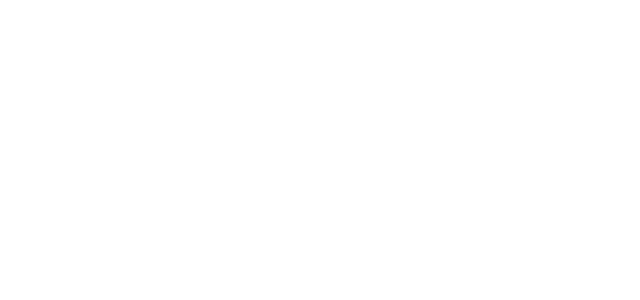
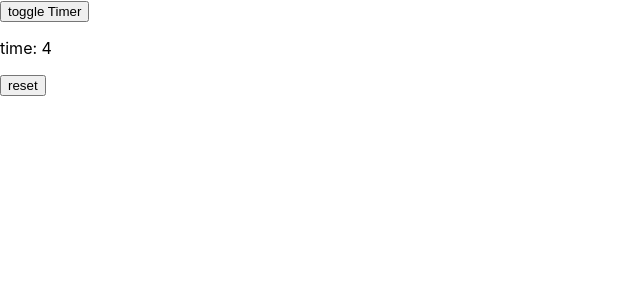
Before and after one commit to yuktnk/studying-hooks, a React (Create React App) app: page /useeffect2 in a window 1280 px wide. Shown: the top 300 px of the page, without its empty margins (0-640 px from the left). Built offline with nearby package versions, Linux system fonts and the light colour scheme.

Commit message:
useEffect（クリーンアップ関数）

```diff
--- a/src/Router.jsx
+++ b/src/Router.jsx
@@ -1,6 +1,6 @@
 import React from 'react';
 import { BrowserRouter, Route, Switch } from 'react-router-dom';
-import { Toppage, StudyingUseState, StudyingUseEffect } from './templates/index';
+import { Toppage, StudyingUseState, StudyingUseEffect, Cleanup } from './templates/index';
 
 const Router = () => {
   return (
@@ -9,6 +9,7 @@
         <Route exact path={"/"} component={Toppage} />
         <Route exact path={"/usestate"} component={StudyingUseState} />
         <Route exact path={"/useeffect"} component={StudyingUseEffect} />
+        <Route exact path={"/useeffect2"} component={Cleanup} />
       </Switch>
     </BrowserRouter>
   )
--- /dev/null
+++ b/src/templates/Cleanup.jsx
@@ -0,0 +1,46 @@
+import React, { useState, useEffect } from 'react'
+
+const LIMIT = 5;
+
+const Timer = () => {
+  const [timeLeft, setTimeLeft] = useState(LIMIT);
+
+  const reset = () => {
+    setTimeLeft(5);
+  }
+
+  const tick = () => {
+    console.log("tick");
+    setTimeLeft((prevTime) => (prevTime === 0 ? LIMIT : prevTime - 1))
+  }
+
+  useEffect(() => {
+    console.log("create Timer");
+    const timerId = setInterval(tick, 1000);
+    return () => {
+      console.log("cleanup Timer");
+      clearInterval(timerId);
+    };
+  }, [])
+
+  return (
+    <div>
+      <p>time: {timeLeft}</p>
+      <button onClick={reset}>reset</button>
+    </div>
+  );
+}
+
+
+const Cleanup = () => {
+  const [visible, setVisible] = useState(true);
+
+  return (
+    <div>
+      <button onClick={() => setVisible(!visible)}>toggle Timer</button>
+      {visible ? <Timer /> : ""}
+    </div>
+  )
+}
+
+export default Cleanup
--- a/src/templates/StudyingUseEffect.jsx
+++ b/src/templates/StudyingUseEffect.jsx
@@ -6,14 +6,16 @@
 const StudyingUseEffect = () => {
   const classes = useStyles();
 
-  const [count, setCount] = useState(0),              // 1
-        [items, setItems] = useState([]),             // 2
-        [isLoading, setIsLoading] = useState(false);  // 2
+  const [count, setCount] = useState(0),                // 1,
+        [items, setItems] = useState([]),               // 2, 外部APIから取得したデータ
+        [inputValue, setInputValue] = useState("react"),// 2, input（入力欄）に入力した値
+        [query, setQuery] = useState(inputValue),       // 2, 外部APIにリクエスト時に付与するクエリパラメータ
+        [isLoading, setIsLoading] = useState(false);    // 2, ローディング状態
 
   // 1,
   useEffect(() => {
     console.log(document.getElementById("effectHook").innerText);
-  }, []);
+  });
 
   // 2,
   useEffect(() => {
@@ -21,13 +23,13 @@
       setIsLoading(true);
 
       const result = await axios(
-        "https://hn.algolia.com/api/v1/search?query=react"
+        `https://hn.algolia.com/api/v1/search?query=${query}`
       );
       setItems(result.data.hits);
       setIsLoading(false);
     };
     fetchData();
-  }, []);
+  }, [query]);
 
 
   return (
@@ -36,7 +38,7 @@
         <Title>useEffectの構文</Title>
         <CordZone>useEffect(副作用, 依存配列)</CordZone>
         <p>副作用（第１引数）だけを渡す場合、コンポーネントがレンダーされた後に、副作用が毎回実行される</p>
-        <p>依存配列（第２引数）も渡す場合には、依存配列が更新されたときにのみ副作用が実行される</p>
+        <p>依存配列（第２引数）も渡す場合には、初回レンダー時と、依存配列が更新されたときにも副作用が実行される</p>
         <p>依存配列（第２引数）に「[]（空の配列）」を渡した場合には、コンポーネントがレンダーされた後に1度だけ副作用が実行される</p>
         <p>副作用内で関数を返す（returnする）と、その関数はコンポーネントがアンマウントもしくは副作用が再実行した時に実行される。（クリーンアップ関数）</p>
       </Section>
@@ -48,7 +50,21 @@
       </Section>
 
       <Section>
-        <h3>2, 副作用を1度だけ実行させる（外部APIからデータを取得する）</h3>
+        <h3>2, 初回レンダー時と、第2引数のクエリパラメータが更新された時に外部APIからデータを取得する</h3>
+        <form
+          onSubmit={(event) => {
+            event.preventDefault();
+            setQuery(inputValue);
+          }}
+        >
+          <input
+            type="text"
+            value={inputValue}
+            onChange={(event) => setInputValue(event.target.value)}
+          />
+          <button variant="contained" type="submit">検索</button>
+        </form>
+
         {isLoading ? (
           <p>Loading...</p>
         ) : (
--- a/src/templates/index.js
+++ b/src/templates/index.js
@@ -1,3 +1,4 @@
 export { default as Toppage } from './Toppage.jsx';
 export { default as StudyingUseState } from './StudyingUseState.jsx';
 export { default as StudyingUseEffect } from './StudyingUseEffect.jsx';
+export { default as Cleanup } from './Cleanup.jsx';
```
